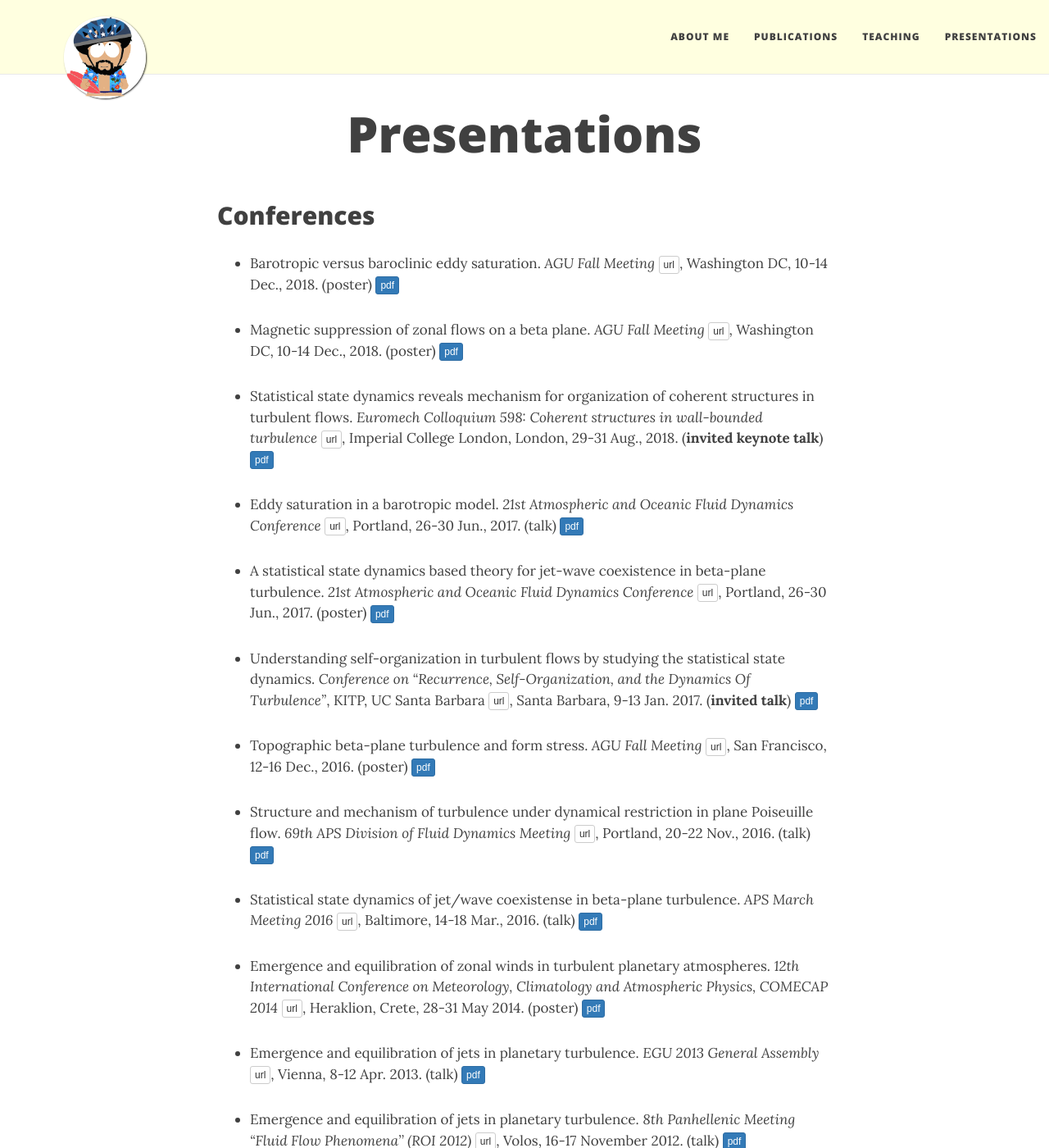
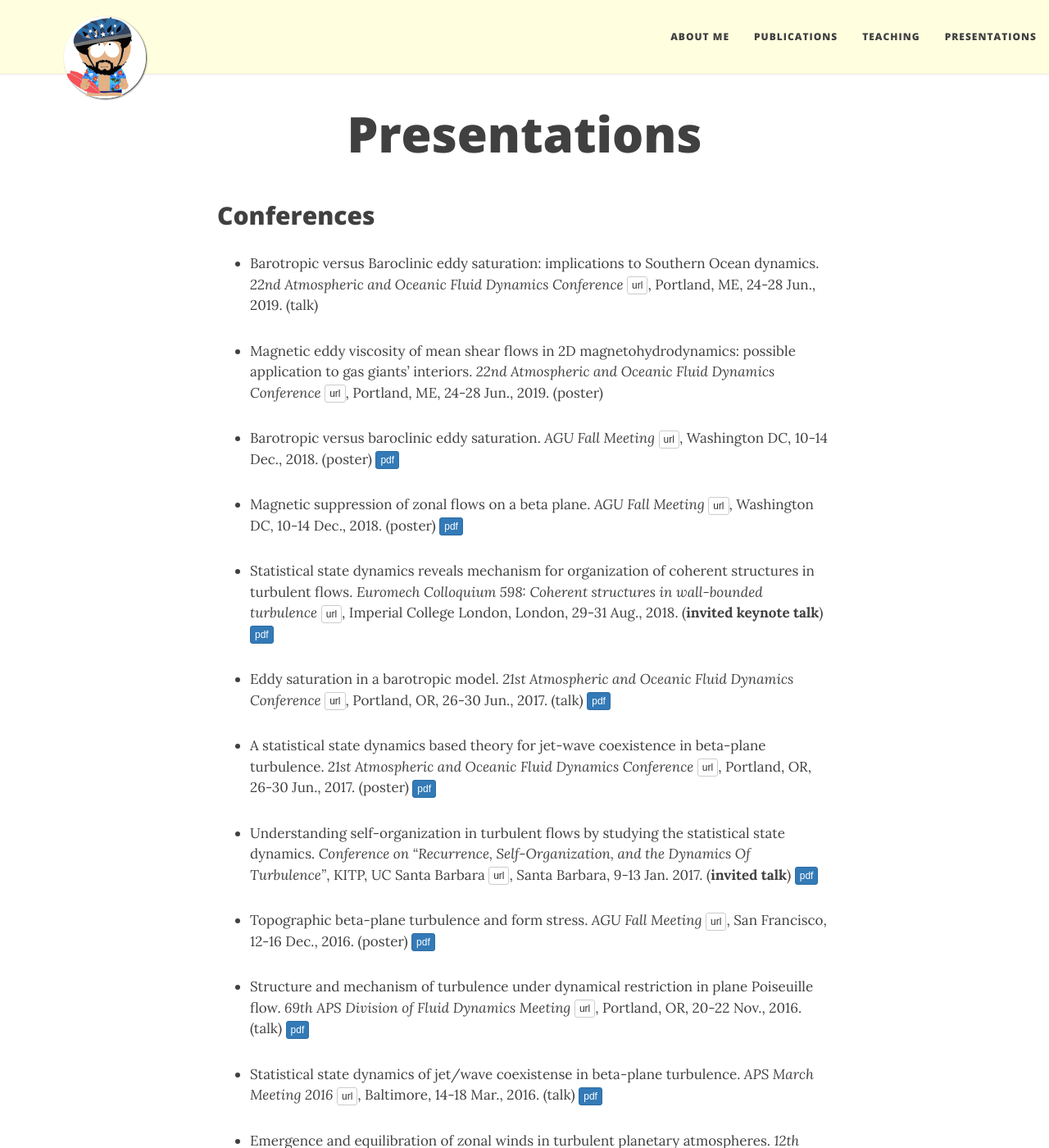
Before and after one commit to navidcy/navidcy.github.io, a Jekyll site: the page built from presentations.md, in a window 1280 px wide and 1400 px high. Shown: the whole window at 82% size. Built offline with Jekyll 4.4.1, drawn with Linux system fonts in a browser that asks for light colours; nearby versions of some CDN libraries.

Commit message:
add AOFD 2019

```diff
--- a/presentations.md
+++ b/presentations.md
@@ -7,21 +7,25 @@ title: Presentations
 
 ## Conferences
 
+- Barotropic versus Baroclinic eddy saturation: implications to Southern Ocean dynamics.  _22nd Atmospheric and Oceanic Fluid Dynamics Conference_ [<span class="btn btn-default btn-xs{{end}}" style="font-family:sans-serif;">url</span>][AOFD19-site]{:target="_blank"}, Portland, ME, 24-28 Jun., 2019. (talk)
+
+- Magnetic eddy viscosity of mean shear flows in 2D magnetohydrodynamics: possible application to gas giants' interiors.  _22nd Atmospheric and Oceanic Fluid Dynamics Conference_ [<span class="btn btn-default btn-xs{{end}}" style="font-family:sans-serif;">url</span>][AOFD19-site]{:target="_blank"}, Portland, ME, 24-28 Jun., 2019. (poster)
+
 - Barotropic versus baroclinic eddy saturation. _AGU Fall Meeting_ [<span class="btn btn-default btn-xs{{end}}" style="font-family:sans-serif;">url</span>][AGU18-site]{:target="_blank"}, Washington DC, 10-14 Dec., 2018. (poster) [<span class="btn btn-primary btn-xs{{end}}" style="font-family:sans-serif;">pdf</span>][AGU18-ocean-poster]
 
 - Magnetic suppression of zonal flows on a beta plane. _AGU Fall Meeting_ [<span class="btn btn-default btn-xs{{end}}" style="font-family:sans-serif;">url</span>][AGU18-site]{:target="_blank"}, Washington DC, 10-14 Dec., 2018. (poster) [<span class="btn btn-primary btn-xs{{end}}" style="font-family:sans-serif;">pdf</span>][AGU18-magnetic-poster]
 
 - Statistical state dynamics reveals mechanism for organization of coherent structures in turbulent flows. _Euromech Colloquium 598: Coherent structures in wall-bounded turbulence_ [<span class="btn btn-default btn-xs{{end}}" style="font-family:sans-serif;">url</span>][Euromech18-site]{:target="_blank"}, Imperial College London, London, 29-31 Aug., 2018. (**invited keynote talk**) [<span class="btn btn-primary btn-xs{{end}}" style="font-family:sans-serif;">pdf</span>][Euromech18-talk]
 
-- Eddy saturation in a barotropic model. _21st Atmospheric and Oceanic Fluid Dynamics Conference_ [<span class="btn btn-default btn-xs{{end}}" style="font-family:sans-serif;">url</span>][AOFD17-site]{:target="_blank"}, Portland, 26-30 Jun., 2017. (talk) [<span class="btn btn-primary btn-xs{{end}}" style="font-family:sans-serif;">pdf</span>][AOFD17-talk]
+- Eddy saturation in a barotropic model. _21st Atmospheric and Oceanic Fluid Dynamics Conference_ [<span class="btn btn-default btn-xs{{end}}" style="font-family:sans-serif;">url</span>][AOFD17-site]{:target="_blank"}, Portland, OR, 26-30 Jun., 2017. (talk) [<span class="btn btn-primary btn-xs{{end}}" style="font-family:sans-serif;">pdf</span>][AOFD17-talk]
 
-- A statistical state dynamics based theory for jet-wave coexistence in beta-plane turbulence. _21st Atmospheric and Oceanic Fluid Dynamics Conference_ [<span class="btn btn-default btn-xs{{end}}" style="font-family:sans-serif;">url</span>][AOFD17-site]{:target="_blank"}, Portland, 26-30 Jun., 2017. (poster) [<span class="btn btn-primary btn-xs{{end}}" style="font-family:sans-serif;">pdf</span>][AOFD17-poster]
+- A statistical state dynamics based theory for jet-wave coexistence in beta-plane turbulence. _21st Atmospheric and Oceanic Fluid Dynamics Conference_ [<span class="btn btn-default btn-xs{{end}}" style="font-family:sans-serif;">url</span>][AOFD17-site]{:target="_blank"}, Portland, OR, 26-30 Jun., 2017. (poster) [<span class="btn btn-primary btn-xs{{end}}" style="font-family:sans-serif;">pdf</span>][AOFD17-poster]
 
 - Understanding self-organization in turbulent flows by studying the statistical state dynamics. _Conference on "Recurrence, Self-Organization, and the Dynamics Of Turbulence"_, KITP, UC Santa Barbara [<span class="btn btn-default btn-xs{{end}}" style="font-family:sans-serif;">url</span>][KITP-site]{:target="_blank"}, Santa Barbara, 9-13 Jan. 2017. (**invited talk**) [<span class="btn btn-primary btn-xs{{end}}" style="font-family:sans-serif;">pdf</span>][KITP17-talk]
 
 - Topographic beta-plane turbulence and form stress. _AGU Fall Meeting_ [<span class="btn btn-default btn-xs{{end}}" style="font-family:sans-serif;">url</span>][AGU16-site]{:target="_blank"}, San Francisco, 12-16 Dec., 2016. (poster) [<span class="btn btn-primary btn-xs{{end}}" style="font-family:sans-serif;">pdf</span>][AGU16-poster]
 
-- Structure and mechanism of turbulence under dynamical restriction in plane Poiseuille flow. _69th APS Division of Fluid Dynamics Meeting_ [<span class="btn btn-default btn-xs{{end}}" style="font-family:sans-serif;">url</span>][APSDFD16-site]{:target="_blank"}, Portland, 20-22 Nov., 2016. (talk) [<span class="btn btn-primary btn-xs{{end}}" style="font-family:sans-serif;">pdf</span>][AGU16-poster]
+- Structure and mechanism of turbulence under dynamical restriction in plane Poiseuille flow. _69th APS Division of Fluid Dynamics Meeting_ [<span class="btn btn-default btn-xs{{end}}" style="font-family:sans-serif;">url</span>][APSDFD16-site]{:target="_blank"}, Portland, OR, 20-22 Nov., 2016. (talk) [<span class="btn btn-primary btn-xs{{end}}" style="font-family:sans-serif;">pdf</span>][AGU16-poster]
 
 - Statistical state dynamics of jet/wave coexistense in beta-plane turbulence. _APS March Meeting 2016_ [<span class="btn btn-default btn-xs{{end}}" style="font-family:sans-serif;">url</span>][APSMar16-site]{:target="_blank"}, Baltimore, 14-18 Mar., 2016. (talk) [<span class="btn btn-primary btn-xs{{end}}" style="font-family:sans-serif;">pdf</span>][APS-March16]
 
```
Also changed, not shown: other parts of presentations.md (+2 -1 lines).
